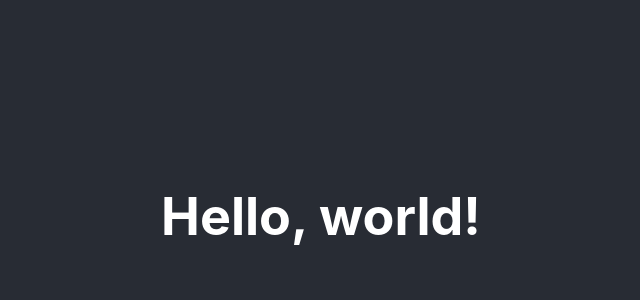
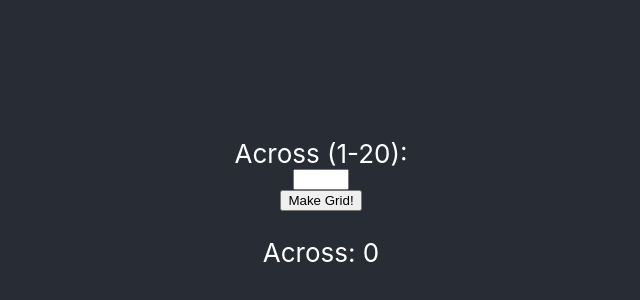
Before and after one commit to emilydrakesmith/Stardew-Valley-Crop-Planner-v1, a React (Create React App) app: page / in a window 1280 px wide. Shown: the part 184-484 px from the top of the page, without its empty margins (319-959 px from the left). Built offline with nearby package versions, Linux system fonts and the light colour scheme.

Commit message:
get value for boxes across in crop planner grid

```diff
--- a/src/pages/Landing/Landing.jsx
+++ b/src/pages/Landing/Landing.jsx
@@ -1,7 +1,19 @@
+import React, { useState } from 'react';
+
 import './Landing.css';
 
 function Landing() {
-    return <h1>Hello, world!</h1>;
+    const [numberAcross, setNumberAcross] = useState(0);
+
+    return (
+        <>
+            <label htmlFor='boxes-across'>Across (1-20):</label>
+            <input type='number' id='boxes-across' name='boxes-across' min='1' max='20' />
+
+            <button onClick={() => setNumberAcross(document.getElementById('boxes-across').value)}>Make Grid!</button>
+            <p>Across: {numberAcross}</p>
+        </>
+    );
 }
 
 export default Landing;
```
Also changed, not shown: 1 other file (tests, documents, lock files or other folders).
